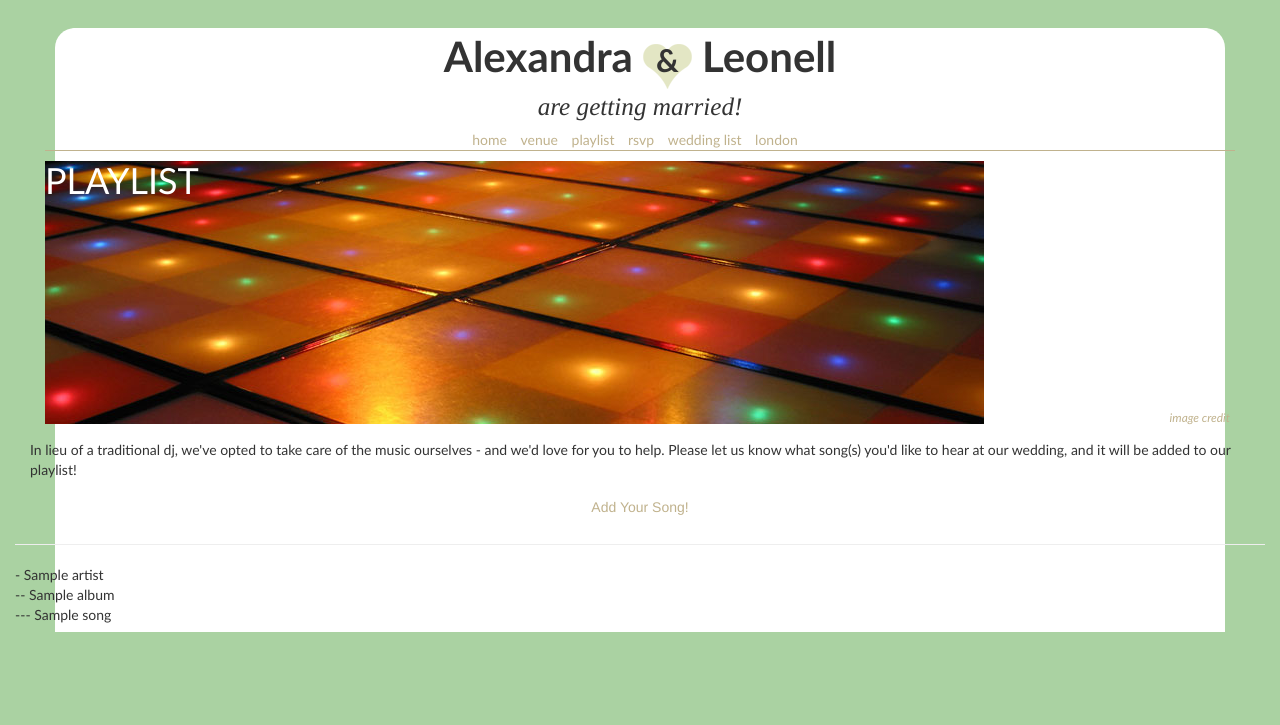
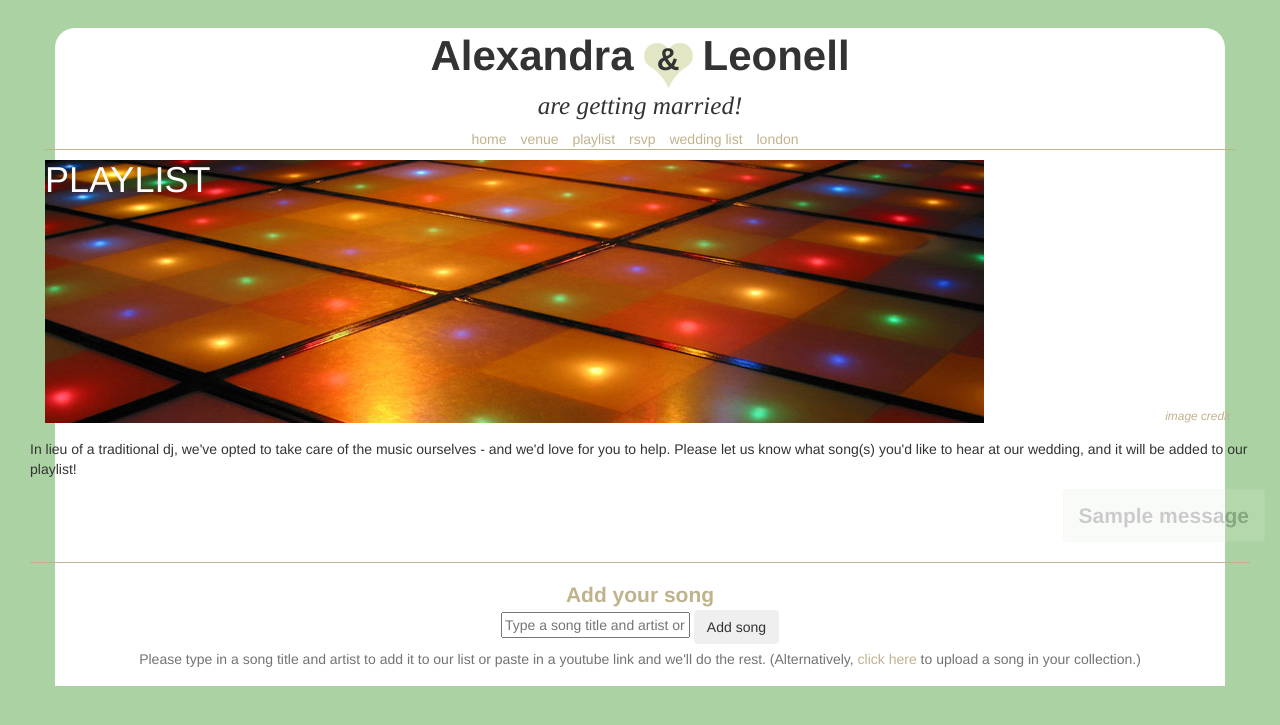
Before and after one commit to leom/wedding_site, a Flask app: page /playlist in a window 1280 px wide. Shown: the top 725 px of the page. Run offline with Flask 2, Linux system fonts and the light colour scheme; tables that the repository leaves empty hold one stand-in row (values such as "Sample post"); one stand-in notice (Sample message) is shown; parts of the project's set-up code (start-up, migrations or seed data) failed here and were passed over; some libraries are stand-ins or nearby versions; some web fonts are replaced.

Commit message:
got the youtube code finally working. Initially tries v2 against echonest, if fails consults (buggy) freebase impl

```diff
--- a/main.py
+++ b/main.py
@@ -1,13 +1,16 @@
 import os
 import time
 import base64
+import datetime
+from youtube import get_video_info, get_video_id
 from app_util import *
 from random import randint
 from hsaudiotag import auto
 from flask import Flask, render_template, request, flash, redirect, url_for
-from model import db, app, Song, Artist, Album
+from model import db, app, Song
 from werkzeug import secure_filename
 
+yt_re = re.compile('youtube.co(m|\.uk)')
 @app.route('/')
 def index():
     return render_template('index.html')
@@ -15,63 +18,66 @@ def index():
 @app.route('/playlist/add', methods=['GET', 'POST'])
 def playlist_add():
     if request.method == 'POST':
-        fp = request.files['media_file']
-        if fp:
-            if allowed_file(fp.filename):
-                filename = secure_filename('%d-%s.%s' % (time.time(), randint(1000, 999999), fp.filename))
-                filepath = os.path.join(app.config['UPLOAD_FOLDER'], filename)
-                fp.save(filepath)
+        if request.files:
+            fp = request.files['media_file']
+            if fp:
+                if allowed_file(fp.filename):
+                    filename = secure_filename('%d-%s.%s' % (time.time(), randint(1000, 999999), fp.filename))
+                    filepath = os.path.join(app.config['UPLOAD_FOLDER'], filename)
+                    fp.save(filepath)
 
-                # saved file, now try to get the uploaded info
-                audio_file = auto.File(filepath)
+                    # saved file, now try to get the uploaded info
+                    audio_file = auto.File(filepath)
 
-                # TODO: confirm song isn't already in the DB first
+                    return render_template('playlist/confirm_upload.html',
+                            filepath=filepath,
+                            name=audio_file.title,
+                            artist=audio_file.artist
+                    )
+                else:
+                    err = '%s and %s' % (', '.join(ALLOWED_EXTENSIONS[:-1]), ALLOWED_EXTENSIONS[-1])
+                    flash(err, 'error')
+        else:
+            search_term = request.form['searchText']
+
+            is_yt = yt_re.search(search_term)
+            if is_yt:
+                video_id = get_video_id(search_term)
+                title, artist = get_video_info(video_id)
+                if title is None:
+                    title = search_term
                 return render_template('playlist/confirm_upload.html',
-                        filepath=filepath,
-                        name=audio_file.title,
-                        album=audio_file.album,
-                        artist=audio_file.artist,
-                        submitter=request.form['submitter']
+                        youtube_uri=search_term,
+                        title=title,
+                        artist=artist
                 )
-            else:
-                err = '%s and %s' % (', '.join(ALLOWED_EXTENSIONS[:-1]), ALLOWED_EXTENSIONS[-1])
-                flash(err, 'error')
+
     return render_template('playlist/add.html')
 
 @app.route('/playlist/add/confirmed', methods=['POST'])
 def playlist_add_confirmed():
-    artist = Artist.query.filter_by(name=request.form['artist']).first()
-    if artist is None:
-        artist = Artist(name=request.form['artist'])
+    is_uploaded = yt_re.search(request.form['uri']) == False
+    song = Song.query.filter_by(title=request.form['title'], artist=request.form['artist']).first()
+    if not song:
+        song = Song(title=request.form['title'], artist=request.form['artist'])
+        song.submitter = request.form['submitter']
+        song.uri = request.form['uri']
+        song.is_uploaded = is_uploaded
+        song.created = datetime.datetime.now()
 
-    album = Album.query.filter_by(artist_id=artist.id, name=request.form['album']).first()
-    if album is None:
-        album = Album(name=request.form['album'])
+        db.session.add(song)
+        db.session.commit()
+    elif song and is_uploaded:
+        # cleanup the new song, as we've already got in the db
+        os.unlink(request.form['uri'])
 
-    try:
-        uri = request.form['filepath']
-        is_uploaded = False
-    except KeyError:
-        uri = request.form['youtube_link']
-        is_uploaded = True
-
-    s = Song.query.filter_by(uri=uri, album_id=album.id).first()
-    if s is None:
-        album.songs.append(Song(uri,
-            request.form['name'],
-            is_uploaded=is_uploaded,
-            submitter=request.form['submitter']))
-        artist.albums.append(album)
-        db.session.add(artist)
-        db.session.commit()
-
-    return render_template('playlist/add_confirmed.html', name=request.form['name'])
+    return render_template('playlist/add_confirmed.html', title=request.form['name'])
 
 
 @app.route('/playlist')
 def playlist():
-    artists = Artist.query.all()
-    return render_template('playlist/landing.html', artists=artists)
+    songs = Song.query.all()
+    return render_template('playlist/landing.html', songs=songs)
 
 @app.route('/playlist/play/<filename>')
 def play_music(filename):
--- a/static/main.css
+++ b/static/main.css
@@ -1,4 +1,4 @@
-* {
+y* {
     font-family: "Gill Sans", "Gill Sans MT", Calibri, sans-serif;
 }
 body {
@@ -211,3 +211,13 @@ a.btn {
     font-family: "Helvetica Neue",Helvetica,Arial,sans-serif;
     font-weight: normal;
 }
+.searchLabel {
+    margin: 0 0 1em 0; padding: 0;
+    color: #C0B28D;
+    font-size: 1.5em;
+    font-weight: bold;
+}
+
+.fileUpload {
+    display: none;
+}
--- a/templates/playlist/landing.html
+++ b/templates/playlist/landing.html
@@ -14,24 +14,85 @@
                 <p>In lieu of a traditional dj, we've opted to take care of the music ourselves - and we'd love for you to help. Please let us know
                 what song(s) you'd like to hear at our wedding, and it will be added to our playlist!</p>
             </div>
+        {% with messages = get_flashed_messages(with_categories=true) %}
+            {% if messages %}<div class="row">
+            {% for category, msg in messages %}
+            <div class="close alert alert-{{category}}" data-dismiss="alert">{{msg}}</div>
+            {% endfor %}</div>
+            {% endif %}
+        {% endwith %}
+        </div>
         <div class="row">
-            <div class="span10 addNewSong">
-                <a rel="shadowbox;width=600;height=400" href="/playlist/add" class="btn btn-inverse btn-large"><i class="icon-white icon-plus-sign"></i> Add Your Song!</a>
+            <div class="span10 addNewSong divider">
+                <fieldset>
+                    <form class="form-horizontal" enctype="multipart/form-data" method="post" action="{{ url_for('.playlist_add') }}" id="addSong">
+                        <div class="control-group">
+                            <label class="control-label searchLabel" for="songInput">Add your song</label>
+                            <div class="controls">
+                                <div class="input-append">
+                                    <span class="searchBox"><input type="text" class="span6" id="searchText" name="search" placeholder="Type a song title and artist or paste in a YouTube Link"></span>
+                                    <span class="fileUpload"><input class="fileUpload" type="file" id="mediaUpload" name="media_file" disabled="disabled"></span>
+                                    <input type="submit" class="btn" value="Add song">
+                                </div>
+                                <span class="help-block"><span id="userDirection"></span>
+                                    (Alternatively, <a href="#" id="toggleInput">click here</a> to <span id="userAction">upload a song in your collection</a></span>.)
+                                </span>
+                            </div>
+                            <div class="controls">
+                            </div>
+                        </div>
+                    </form>
+                </fieldset>
             </div>
-        </div>
-
-        <div class="row">
-            {% for artist in artists %}
-            <hr>
-            - {{artist.name}}<br>
-                {% for album in artist.albums %}
-                    -- {{album.name}}<br>
-                    {% for song in album.songs %}
-                    --- {{ song.name }}
-                    {% endfor %}
-                {% endfor %}
-            {% endfor %}
         </div>
     </div>
 </div>
 {% endblock %}
+{% block js %}
+<script>
+$(function(){
+    (function() {
+        var directions = [
+            'Please type in a song title and artist to add it to our list or paste in a youtube link and we\'ll do the rest.',
+            'Using the form above, please upload a song from your collection to add it to our playlist'
+        ];
+        var actions = [
+            'upload a song in your collection',
+            'type in a song title and artist or paste in a youtube link'
+        ];
+        $('#userDirection').html(directions[0]);
+        $('#userAction').html(actions[0]);
+        $('#toggleInput').click(function(){
+            if($('#userDirection').html() == directions[0]) {
+                $('#userAction').html(actions[1]);
+                $('#userDirection').html(directions[1]);
+                $('.fileUpload').show();
+                $('.fileUpload').removeAttr('disabled');
+                $('.searchBox').hide();
+                $('.searchBox').attr('disabled', 'disabled');
+            }
+            else {
+                $('#userDirection').html(directions[0]);
+                $('#userAction').html(actions[0]);
+                $('.fileUpload').hide();
+                $('.fileUpload').attr('disabled', 'disabled');
+                $('.searchBox').show();
+                $('.searchBox').removeAttr('disabled');
+            }
+        });
+    })();
+
+    (function() {
+        $('#addSong').submit(function(data) {
+            var searchText = $('#searchText').val().toLowerCase();
+            if(searchText.search('youtube.com') || searchText.search('youtube.co.uk')) {
+
+            }
+            else {
+            }
+            return false;
+        });
+    })();
+});
+</script>
+{% endblock %}
```
Also changed, not shown: migrations/versions/3285f16c8c71_screwed_up_migration.py (added, +34 -0 lines), migrations/versions/514001b43fde_dropping_artist_and_.py (added, +26 -0 lines), model.py (+6 -37 lines), requirements.txt (+7 -0 lines), youtube.py (+101 -39 lines).
